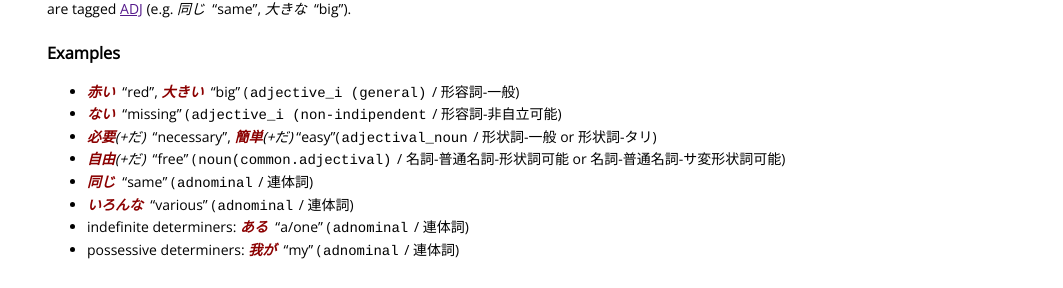
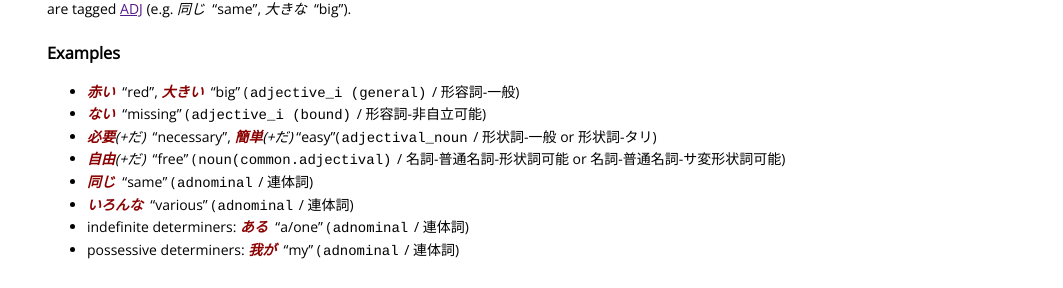
Before and after one commit to udjapanese/docs, a Jekyll site: the page built from _ja/pos/ADJ.md, in a window 1280 px wide. Shown: the part 439-727 px from the top of the page, without its empty margins (108-1171 px from the left). Built offline with Jekyll 4.4.1, drawn with Linux system fonts in a browser that asks for light colours; nearby versions of some CDN libraries; comment, search, counter and statistics services are not loaded.

Commit message:
Update ADJ.md

```diff
--- a/_ja/pos/ADJ.md
+++ b/_ja/pos/ADJ.md
@@ -31,7 +31,7 @@ but the other adnimonal words are tagged [ADJ]() (e.g. _同じ&nbsp;_ “same”
 ### Examples
 
 - _<b>赤い</b>&nbsp;_ “red”, _<b>大きい</b>&nbsp;_ “big”  (`adjective_i (general)` / 形容詞-一般)
-- _<b>ない</b>&nbsp;_ “missing” (`adjective_i (non-indipendent` / 形容詞-非自立可能)
+- _<b>ない</b>&nbsp;_ “missing” (`adjective_i (bound)` / 形容詞-非自立可能)
 - _<b>必要</b>(+だ)&nbsp;_ “necessary”, _<b>簡単</b>(+だ)&nbsp;_“easy”(`adjectival_noun` / 形状詞-一般 or 形状詞-タリ)
 - _<b>自由</b>(+だ)&nbsp;_ “free” (`noun(common.adjectival)` / 名詞-普通名詞-形状詞可能 or 名詞-普通名詞-サ変形状詞可能)
 - _<b>同じ</b>&nbsp;_ “same” (`adnominal` / 連体詞)
```
